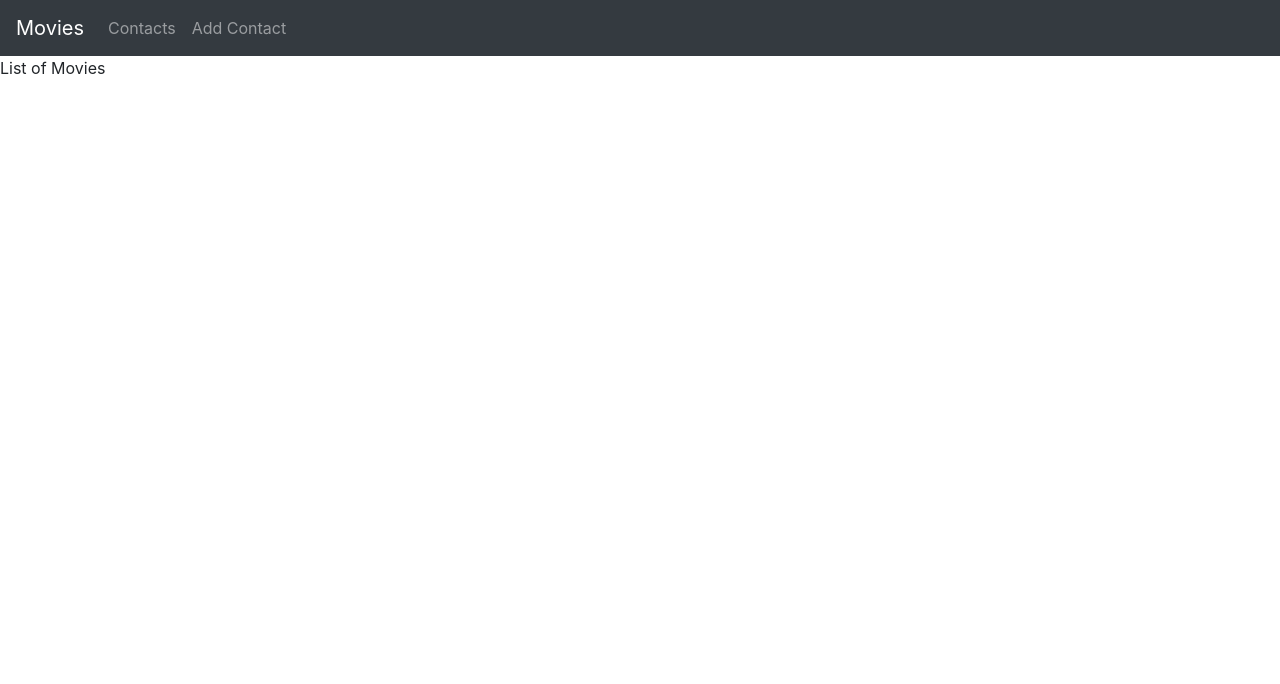
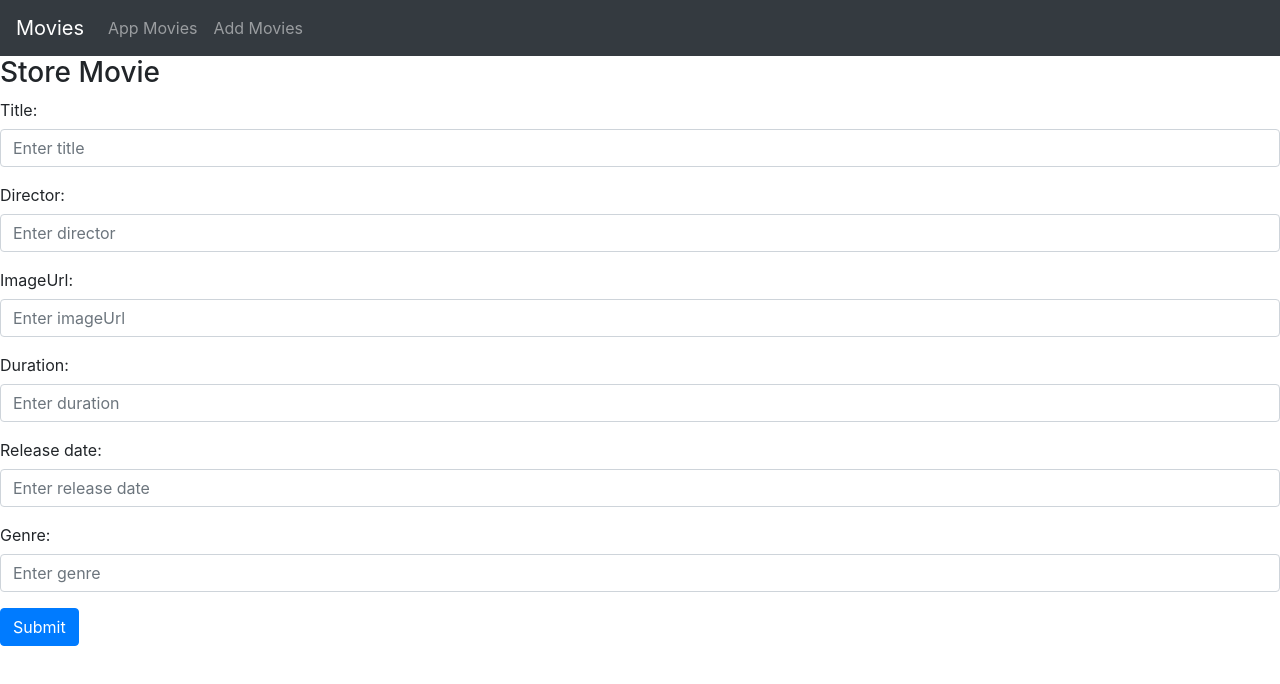
Before and after one commit to SakiZmaki83/movies-app, a Vue app: page /#/movies in a window 1280 px wide. Shown: the top 684 px of the page. Built offline with nearby package versions, Linux system fonts and the light colour scheme.

Commit message:
commit 2

```diff
--- a/package.json
+++ b/package.json
@@ -8,6 +8,7 @@
     "lint": "vue-cli-service lint"
   },
   "dependencies": {
+    "axios": "^0.18.0",
     "bootstrap": "^4.1.1",
     "bootstrap-vue": "^2.0.0-rc.9",
     "vue": "^2.5.16",
--- a/src/components/AppMovies.vue
+++ b/src/components/AppMovies.vue
@@ -1,9 +1,102 @@
 <template>
-  <div>List of Movies</div>
+  <div>
+    <h3>Store Movie</h3>
+    <b-form
+      @submit="storeMovie"
+    >
+      <b-form-group
+        label="Title:"
+      >
+        <b-form-input
+          type="text"
+          v-model="movieForm.title"
+          placeholder="Enter title">
+        </b-form-input>
+      </b-form-group>
+
+      <b-form-group
+        label="Director:"
+      >
+        <b-form-input
+          type="text"
+          v-model="movieForm.director"
+          placeholder="Enter director">
+        </b-form-input>
+      </b-form-group>
+
+
+      <b-form-group
+        label="ImageUrl:"
+      >
+        <b-form-input
+          type="text"
+          v-model="movieForm.imageUrl"
+          placeholder="Enter imageUrl">
+        </b-form-input>
+      </b-form-group>
+
+      <b-form-group
+        label="Duration:"
+      >
+        <b-form-input
+          type="text"
+          v-model="movieForm.duration"
+          placeholder="Enter duration"
+        >
+        </b-form-input>
+      </b-form-group>
+
+    <b-form-group
+      label="Release date:"
+      >
+        <b-form-input
+          type="text"
+          v-model="movieForm.releaseDate"
+          placeholder="Enter release date">
+        </b-form-input>
+      </b-form-group>
+
+      <b-form-group
+        label="Genre:"
+      >
+        <b-form-input
+          type="text"
+          v-model="movieForm.genre"
+          placeholder="Enter genre"
+        >
+        </b-form-input>
+      </b-form-group>
+
+      <b-button
+        type="submit"
+        variant="primary">
+        Submit
+      </b-button>
+    </b-form>
+    <!-- <div>List of Movies</div> -->
+  </div>
 </template>
 
 <script>
+import MoviesService from './../services/MoviesService'
 export default {
-  name: 'AppMovies'
+  name: 'AppMovies',
+  data() {
+    return {
+      movieForm: {
+        title: '',
+        director: '',
+        imageUrl: '',
+        duration: '',
+        releaseDate: '',
+        genre: ''
+      }
+    }
+  },
+  methods: {
+    storeMovie() {
+      MoviesService.store(this.movieForm)
+    }
+  }
 }
 </script>
--- a/src/components/NavBar.vue
+++ b/src/components/NavBar.vue
@@ -2,8 +2,8 @@
   <nav class="navbar navbar-expand-lg navbar-dark bg-dark">
     <router-link class="navbar-brand" to="/movies">Movies</router-link>
     <div class="navbar-nav">
-      <router-link class="nav-item nav-link" to="/contacts">Contacts</router-link>
-      <router-link class="nav-item nav-link" to="/add-contact">Add Contact</router-link>
+      <router-link class="nav-item nav-link" to="/contacts">App Movies</router-link>
+      <router-link class="nav-item nav-link" to="/add-contact">Add Movies</router-link>
     </div>
   </nav>
 </template>
--- /dev/null
+++ b/src/services/MoviesService.js
@@ -0,0 +1,18 @@
+import Axios from 'axios'
+
+const axios = Axios.create({
+    baseURL: 'http://localhost:3000'
+})
+
+const ENDPOINTS = {
+  MOVIES: '/api/movies'
+}
+
+export default {
+  store: function(movie) {
+    return axios.post(ENDPOINTS.MOVIES, movie)
+  },
+  index() {
+    return axios.get(ENDPOINTS.MOVIES)
+  }
+}
```
Also changed, not shown: 1 other file (tests, documents, lock files or other folders).
